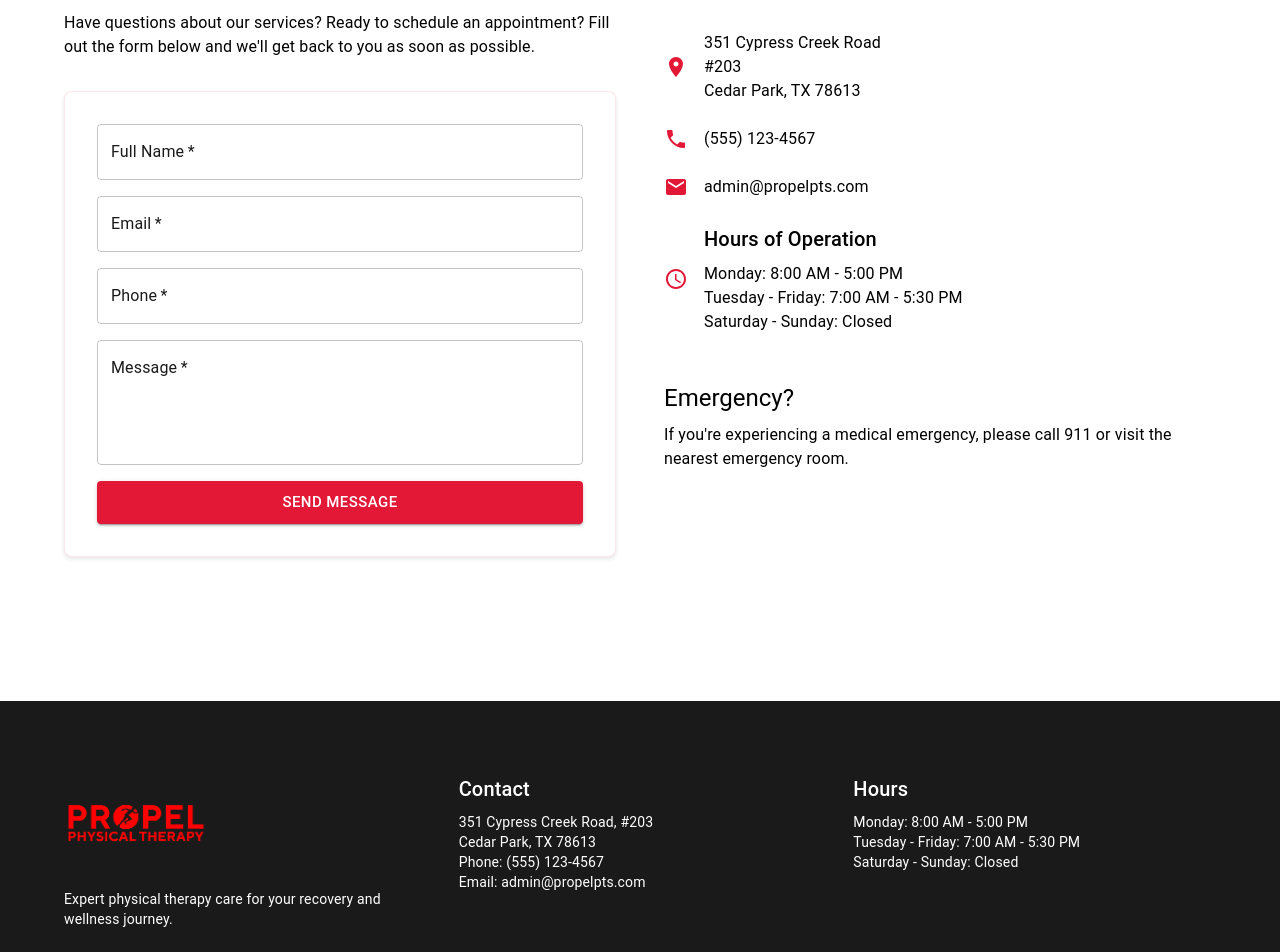
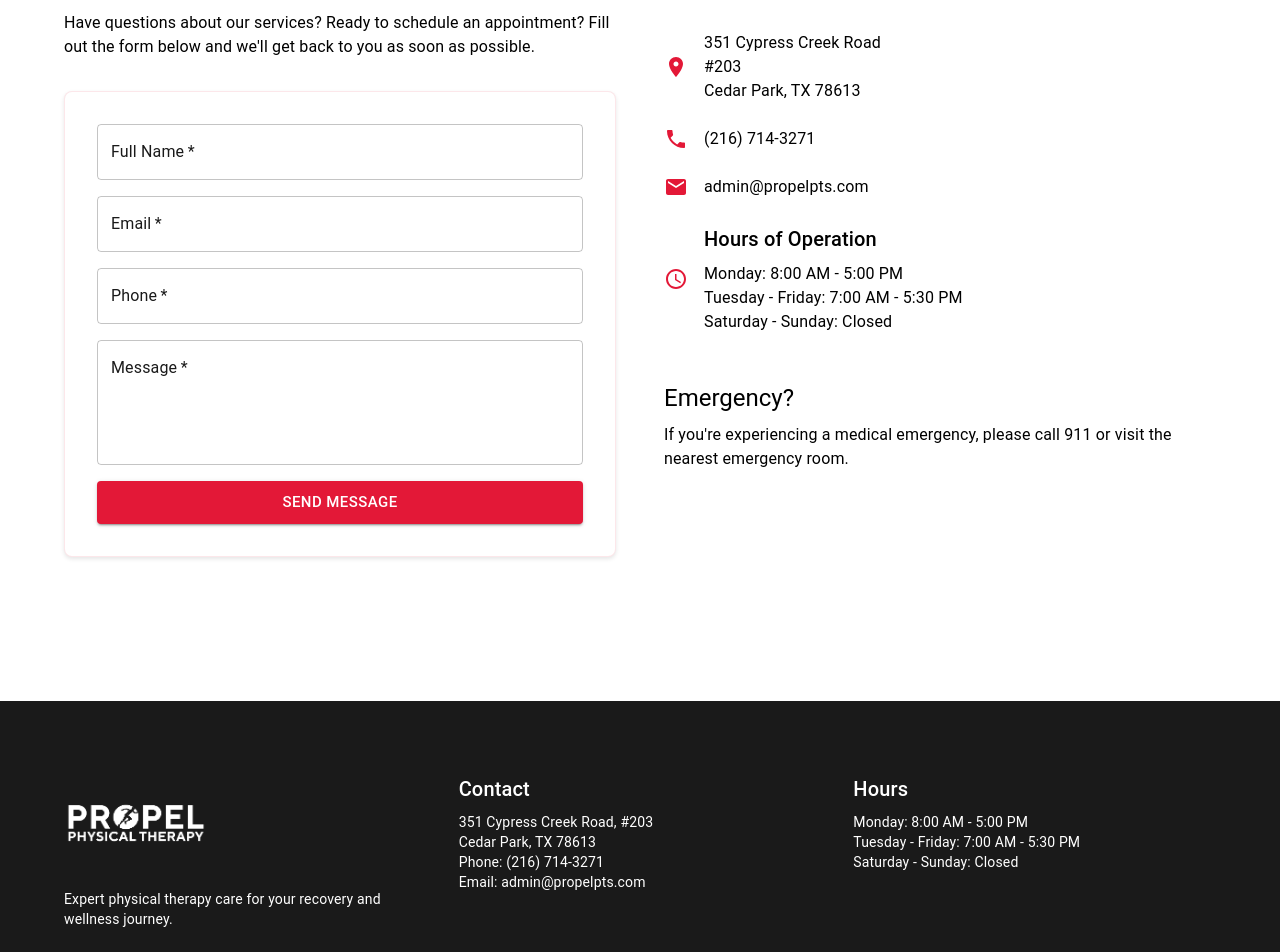
Before and after one commit to PropelPTS/propel-website, a React (Create React App) app: page /contact in a window 1280 px wide. Shown: the part 500-1452 px from the top of the page. Built offline with nearby package versions, Linux system fonts and the light colour scheme.

Commit message:
updated
updated

```diff
--- a/src/App.js
+++ b/src/App.js
@@ -71,7 +71,7 @@ function App() {
                       objectPosition: 'left center',
                       transform: 'scale(1.2)',
                       transformOrigin: 'left center',
-                      filter: 'brightness(0) saturate(100%) invert(12%) sepia(100%) saturate(5840%) hue-rotate(356deg) brightness(103%) contrast(115%)'
+                      filter: 'brightness(0) invert(1)'
                     }}
                   />
                   <Typography variant="body2">
@@ -85,7 +85,7 @@ function App() {
                   <Typography variant="body2">
                     351 Cypress Creek Road, #203<br />
                     Cedar Park, TX 78613<br />
-                    Phone: (555) 123-4567<br />
+                    Phone: (216) 714-3271<br />
                     Email: admin@propelpts.com
                   </Typography>
                 </Grid>
--- a/src/pages/Contact.js
+++ b/src/pages/Contact.js
@@ -103,7 +103,7 @@ function Contact() {
                 <Box sx={{ display: 'flex', alignItems: 'center', mb: 3 }}>
                   <PhoneIcon sx={{ mr: 2, color: 'primary.main' }} />
                   <Typography>
-                    (555) 123-4567
+                    (216) 714-3271
                   </Typography>
                 </Box>
                 <Box sx={{ display: 'flex', alignItems: 'center', mb: 3 }}>
--- a/src/pages/Home.js
+++ b/src/pages/Home.js
@@ -16,7 +16,7 @@ function Home() {
           <Grid container spacing={4} alignItems="center" sx={{ minHeight: '80vh' }}>
             <Grid item xs={12} md={6}>
               <Typography variant="h2" component="h1" gutterBottom>
-                Expert Physical Therapy Care
+                Expert Physical Therapy Care in Austin
               </Typography>
               <Typography variant="h5" component="h2" gutterBottom>
                 Personalized treatment plans to help you move better, feel better, and live better.
```
